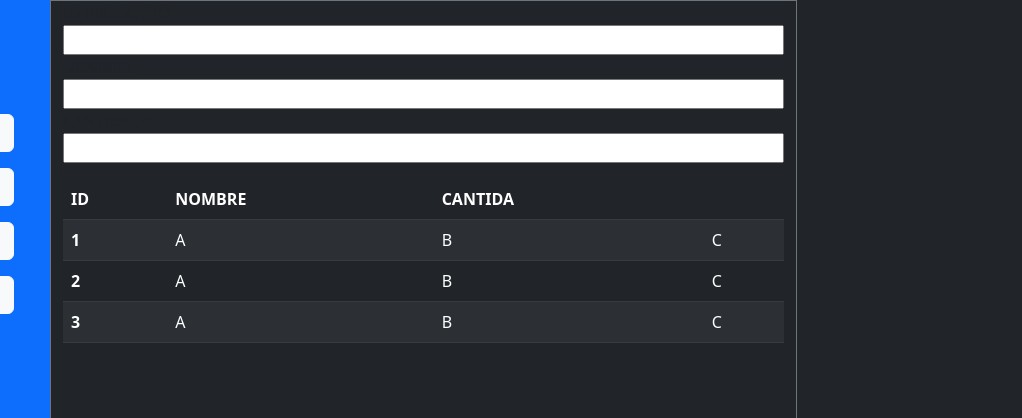
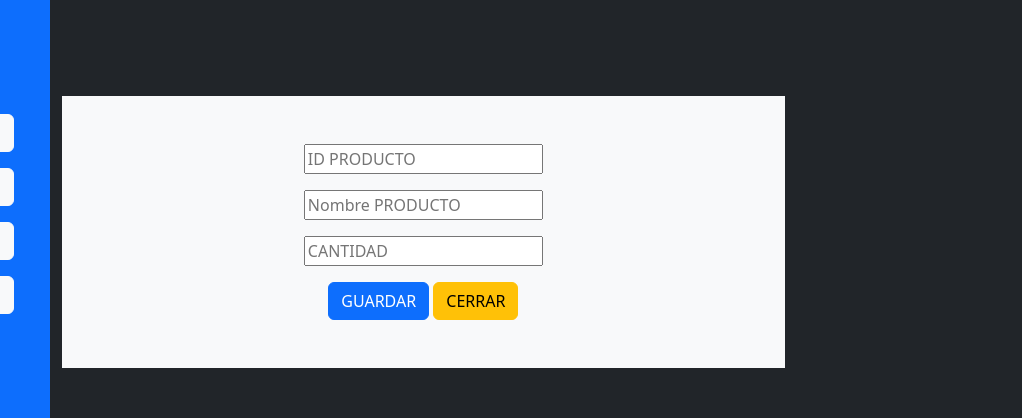
Before and after one commit to LuisC-web/Inventario, a website: page frontend/src/pages/Inventario.html in a window 1280 px wide. Both pictures are taken after a click on the button "Agregar producto". Shown: the top 418 px of the page, 258-1280 px from the left. Drawn offline with nearby package versions, Linux system fonts and the light colour scheme.

Commit message:
Se oculta menu de agregar producto  con css  y js

```diff
--- a/frontend/src/pages/Inventario.html
+++ b/frontend/src/pages/Inventario.html
@@ -7,6 +7,7 @@
     <meta name="viewport" content="width=device-width, initial-scale=1.0">
     <link href="https://cdn.jsdelivr.net/npm/bootstrap@5.2.1/dist/css/bootstrap.min.css" rel="stylesheet"
         integrity="sha384-iYQeCzEYFbKjA/T2uDLTpkwGzCiq6soy8tYaI1GyVh/UjpbCx/TYkiZhlZB6+fzT" crossorigin="anonymous">
+    <link rel="stylesheet" href="stylopaginainventario.css">
     <title>Inventario</title>
 </head>
 
@@ -18,23 +19,22 @@
                 <img src="" alt="foto">
             </figure>
             <div class="d-flex flex-column mb-3 mt-5 p-4">
-                <button class="btn btn-light  mt-3 ">Agregar producto</button>
+                <button class="btn btn-light  mt-3  " id="AgregarP">Agregar producto</button>
                 <button class="btn btn-light  mt-3">Consultar producto</button>
                 <button class="btn btn-light  mt-3">Eliminar Producto</button>
                 <button class="btn btn-light  mt-3">Regresar a la pagina anterior</button>
             </div>
         </section>
-        <section class="col-7  border border-secondary">
 
-            <section class="Agregar productos d-flex flex-column mb-3">
-                <label for="">ID PRODUCTO</label>
-                <input type="text">
-                <label for="">NOMBRE</label>
-                <input type="text">
-                <label for="">CANTIDADES</label>
-                <input type="text">
+        <section class="col-7 mt-5  ml-5">
+            <section class="agregarProducto ocultar mt-5 p-5 bg-light" id="agregarP">
+                <p> <input type="text" placeholder="ID PRODUCTO"></p>
+                <p> <input type="text" placeholder="Nombre PRODUCTO"></p>
+                <p> <input type="text" placeholder="CANTIDAD"></p>
+                <button class="btn btn-primary">GUARDAR</button>
+                <button class="btn btn-warning" id="boton-cerrarAgregarProducto">CERRAR</button>
             </section>
-            <table class="table table-striped table-dark">
+            <table class="table table-striped table-dark mt-5" id="tabladeProductos">
                 <thead>
                     <tr>
                         <th scope="col">ID</th>
@@ -71,7 +71,7 @@
 
 
     </main>
-
+    <script src="paginaInventario.js"></script>
 </body>
 
 </html>
--- /dev/null
+++ b/frontend/src/pages/paginaInventario.js
@@ -0,0 +1,17 @@
+
+
+function mostrarAgregerarProducto() {
+    document.getElementById("agregarP").classList.remove("ocultar");
+    document.getElementById("tabladeProductos").classList.add("ocultar");
+
+}
+
+function cerrraAgregarProducto() {
+
+    document.getElementById("agregarP").classList.add("ocultar");
+    document.getElementById("tabladeProductos").classList.remove("ocultar");
+}
+
+document.getElementById("AgregarP").addEventListener("click", mostrarAgregerarProducto);
+
+document.getElementById("boton-cerrarAgregarProducto").addEventListener("click", cerrraAgregarProducto);
--- /dev/null
+++ b/frontend/src/pages/stylopaginainventario.css
@@ -0,0 +1,14 @@
+.agregarProducto {
+    color: white;
+    text-align: center;
+    margin-top: 25px;
+    margin: auto;
+    border: white 3px;
+background: red;
+}
+
+
+.ocultar {
+
+    display: none;
+}
```
